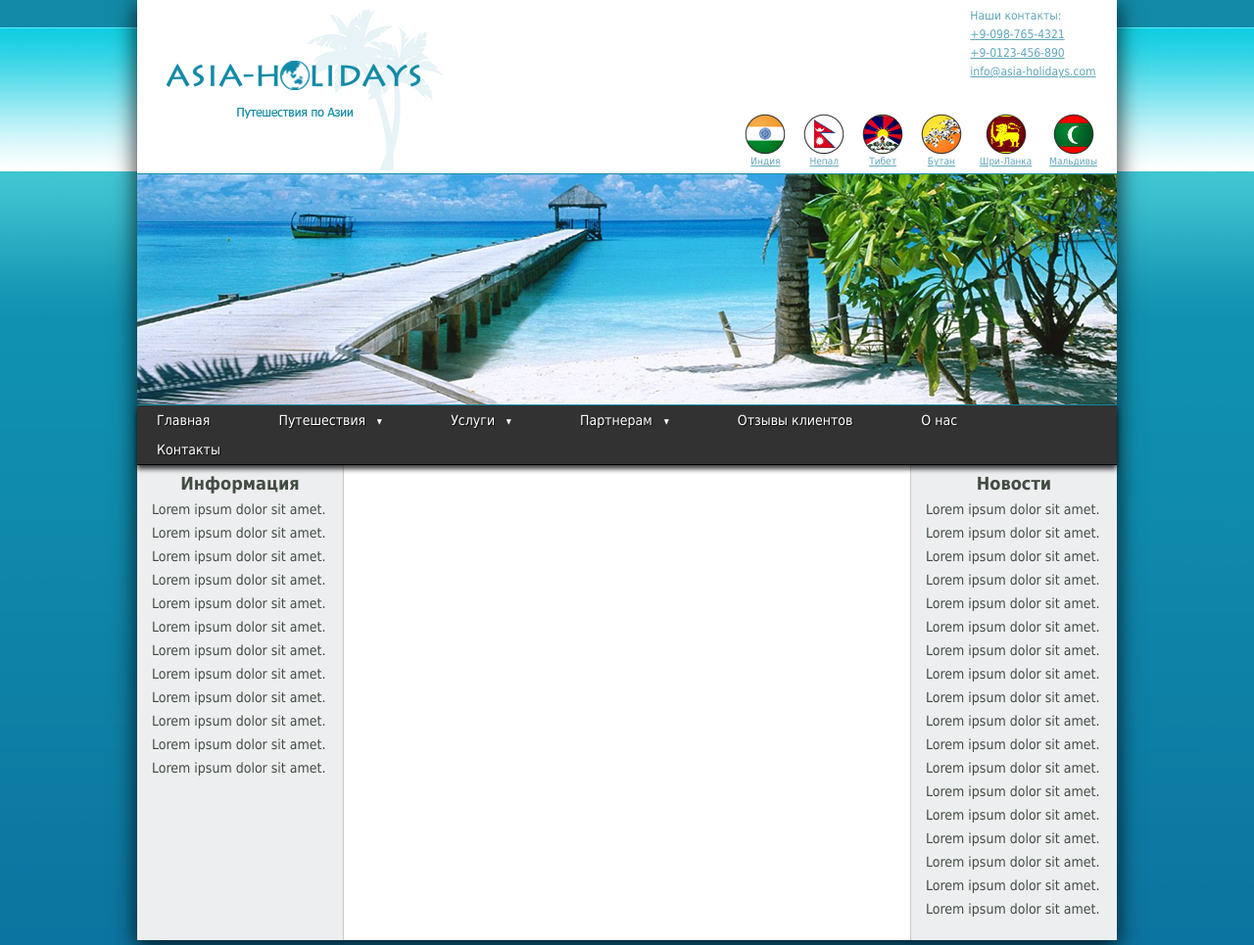
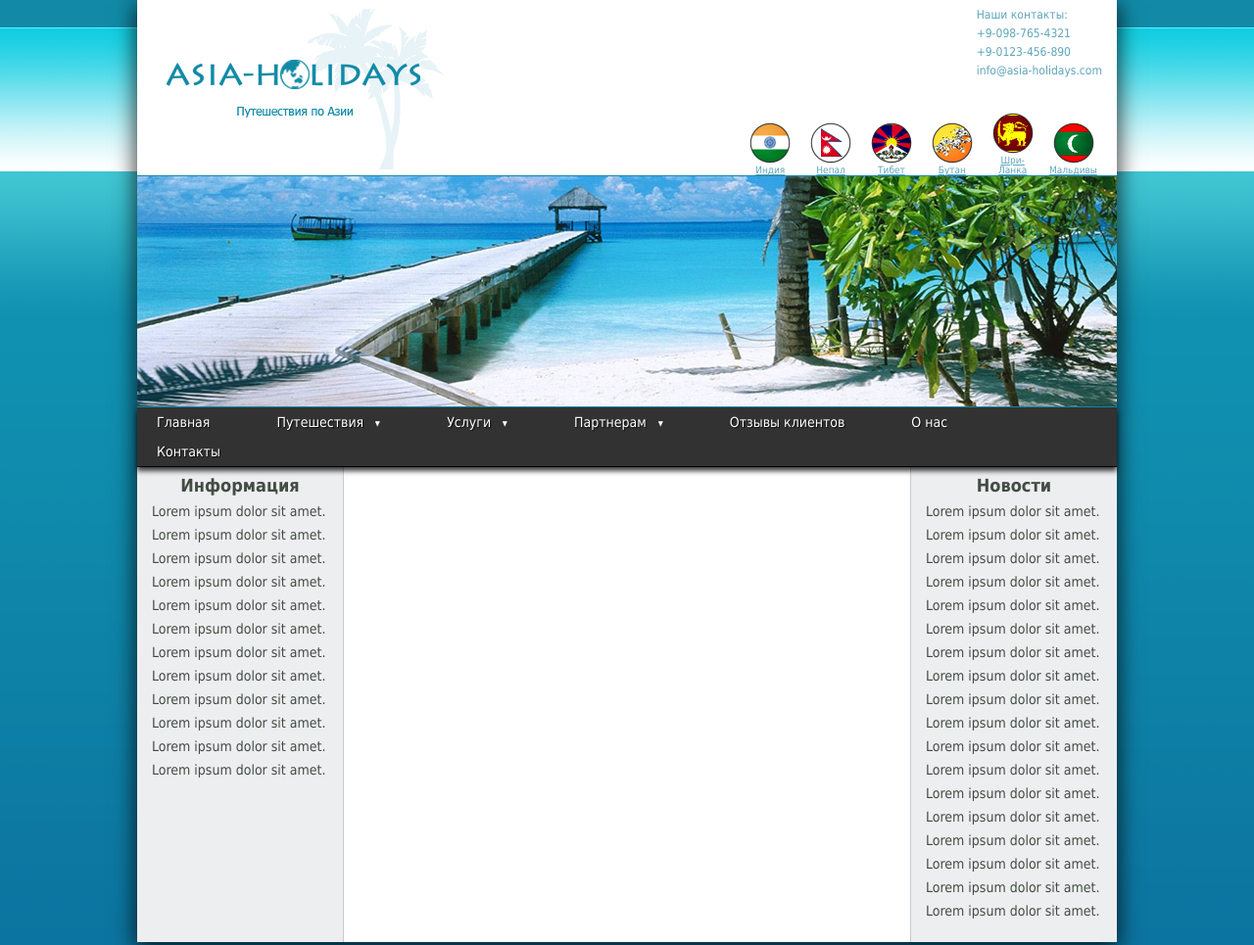
Before and after one commit to yassisme/Hometasks, a plain HTML site: page 4DZ/index.html in a window 1280 px wide. Shown: the top 965 px of the page at 98% size. Drawn offline with Linux system fonts and the light colour scheme.

Commit message:
All fixed

```diff
--- a/4DZ/css/style.css
+++ b/4DZ/css/style.css
@@ -5,10 +5,8 @@ html{
 .page{
 	width: 1000px;
 	margin: 0 auto;
-	padding-top: 10px;
+	padding-top: 9px;
 	background-color: white;
-	-webkit-box-shadow: 0px 6px 21px 2px rgba(0,0,0,0.75);
-	-moz-box-shadow: 0px 6px 21px 2px rgba(0,0,0,0.75);
 	box-shadow: 0px 6px 21px 2px rgba(0,0,0,0.75);
 }
 /*HEADER*/
@@ -19,6 +17,9 @@ header{
 }
 header a{
 	color: #5fa5bb;
+}
+.contacts_top a{
+	text-decoration:none;
 }
 .logo{
 	float: left;
@@ -42,7 +43,9 @@ header a{
 	font-size: 10px;
 }
 .contries ul li{
-	padding:0 5px 0 10px;
+	padding:0 3px;
+	display: block;
+	width: 53px;
 	display: inline-block;
 	text-align: center;
 }
@@ -74,15 +77,13 @@ header a{
 	list-style:none;
 	font-size: 14px;
 	background:#323232;
-	-webkit-box-shadow: 0px 4px 5px 0px rgba(0,0,0,0.75);
-	-moz-box-shadow: 0px 4px 5px 0px rgba(0,0,0,0.75);
 	box-shadow: 0px 4px 5px 0px rgba(0,0,0,0.75);
 	border-bottom: 1px solid black;
 	z-index: 2;
 }
 #nav li{
 	float:left;
-	padding: 3px 45px 3px 15px;
+	padding: 3px 43px 3px 15px;
 	position:relative;
 	display:block;
 	background:#323232;
@@ -98,8 +99,6 @@ header a{
 	list-style:none;
 	position:absolute;
 	left:-9999px;
-	-webkit-box-shadow: 0px 4px 5px 0px rgba(0,0,0,0.75);
-	-moz-box-shadow: 0px 4px 5px 0px rgba(0,0,0,0.75);
 	box-shadow: 0px 4px 5px 0px rgba(0,0,0,0.75);
 	border-top: 1px solid black;
 }
```
